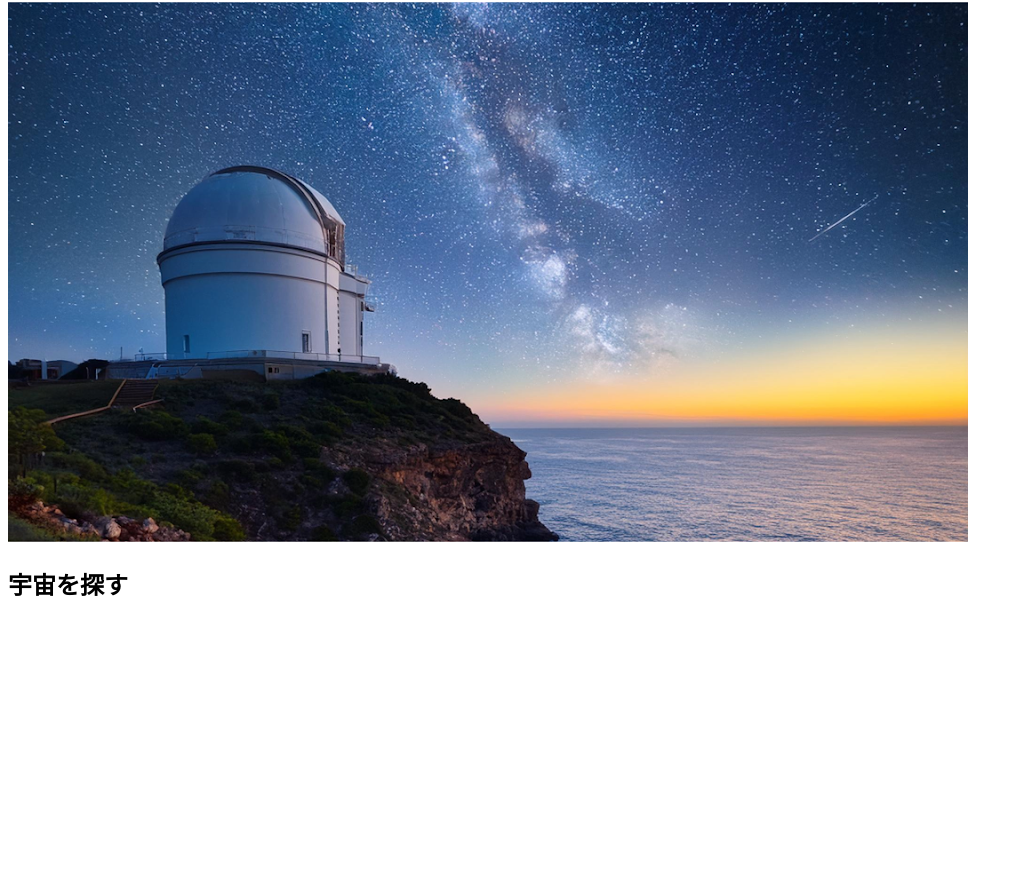
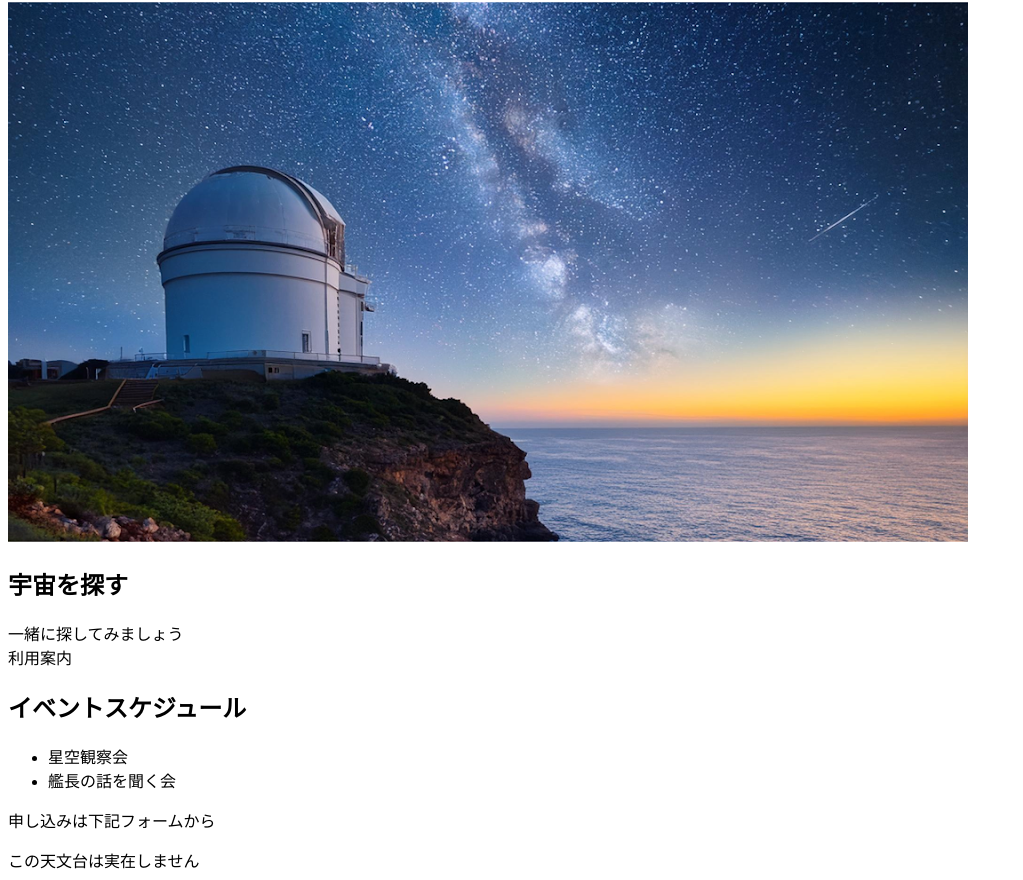
Before and after one commit to ick2321013/prg20241119, a plain HTML site: page index.html in a window 1280 px wide. Shown: the part 87-967 px from the top of the page, without its empty margins (0-1023 px from the left). Before the commit the page ends 800 px from the top, so only its background shows below. Drawn offline with Linux system fonts and the light colour scheme.

Commit message:
２０２４１１２５

```diff
--- a/index.html
+++ b/index.html
@@ -8,5 +8,16 @@
         <h1>市川天文台</h1>
         <img src="main_pic.png"alt="市川天文台の写真"/>
         <h2>宇宙を探す</h2>
+        <p>一緒に探してみましょう
+            <br>
+            利用案内
+        </p>
+        <h2>イベントスケジュール</h2>
+        <ul>
+            <li>星空観察会</li>
+            <li>艦長の話を聞く会</li>
+        </ul>
+        <p>申し込みは下記フォームから</p>
+        <h7>この天文台は実在しません</h7>
     </body>
 </html>
```
